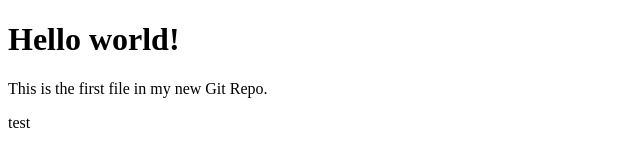
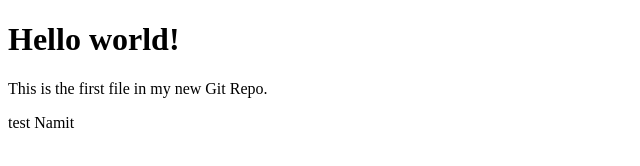
Before and after one commit to namitmhatre11/git, a plain HTML site: page hello-world.html in a window 1280 px wide. Shown: the full height of the page, 0-640 px from the left. Drawn offline with Linux system fonts and the light colour scheme.

Commit message:
master : adde span to simulate conflict

```diff
--- a/hello-world.html
+++ b/hello-world.html
@@ -8,6 +8,7 @@
 <h1>Hello world!</h1>
 <p>This is the first file in my new Git Repo.</p>
 <span>test</span>
+<span>Namit</span>
 
 </body>
 </html>
```
